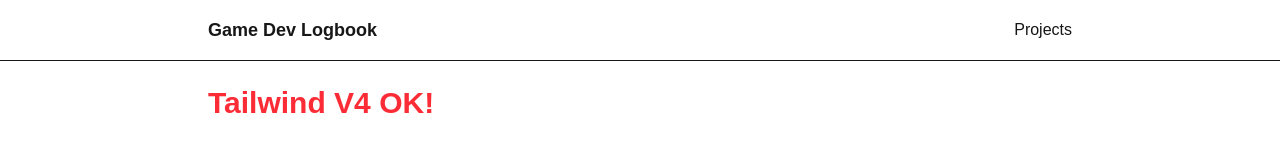
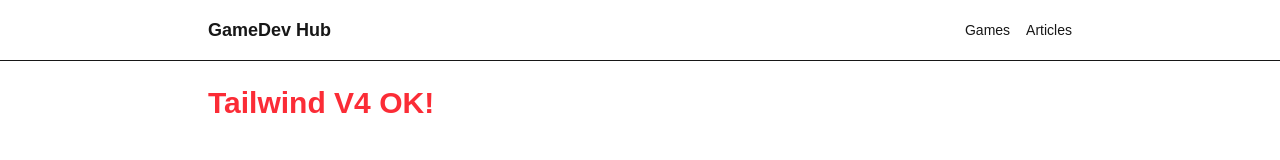
Before and after one commit to ivakm/game-dev-logbook, a Next.js app: page / in a window 1280 px wide. Shown: the top 160 px of the page. Built offline with nearby package versions, Linux system fonts and the light colour scheme.

Commit message:
Updated Layout and mavbar

```diff
--- a/app/layout.tsx
+++ b/app/layout.tsx
@@ -3,8 +3,8 @@
 import { Navbar } from "@/components/navbar";
 
 export const metadata: Metadata = {
-  title: "Game Dev Logbook",
-  description: "Personal development log for game projects",
+  title: "GameDev Hub",
+  description: "Indie games and game development articles.",
 };
 
 export default function RootLayout({ children }: { children: React.ReactNode }) {
--- a/components/navbar.tsx
+++ b/components/navbar.tsx
@@ -7,12 +7,15 @@
         <ul className="flex items-center justify-between py-4">
           <li>
             <Link href="/" className="text-lg font-semibold">
-              Game Dev Logbook
+              GameDev Hub
             </Link>
           </li>
-          <li>
-            <Link href="/projects" className="hover:underline">
-              Projects
+          <li className="flex items-center gap-4 text-sm">
+            <Link href="/games" className="hover:underline">
+              Games
+            </Link>
+            <Link href="/articles" className="hover:underline">
+              Articles
             </Link>
           </li>
         </ul>
```
